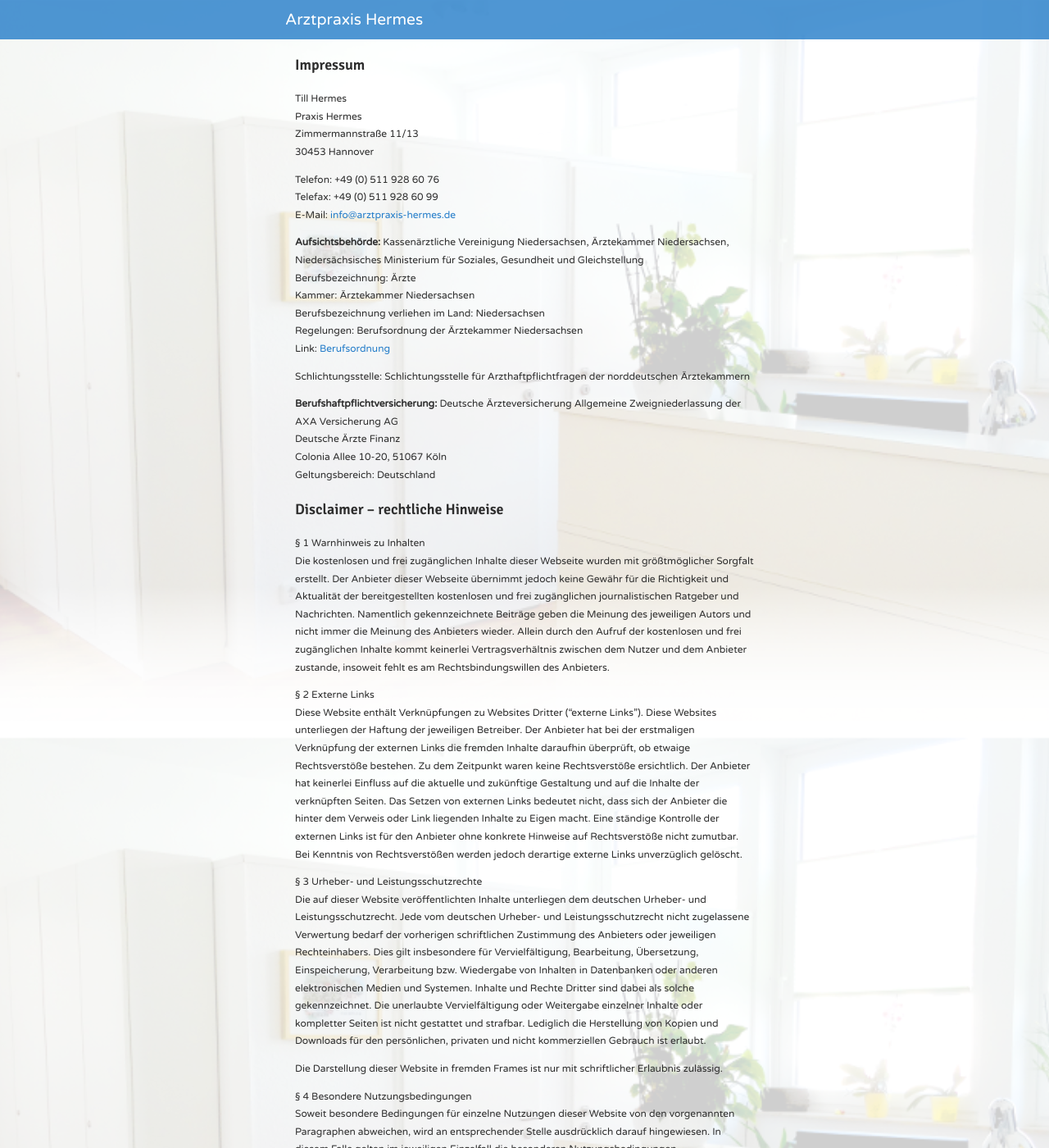
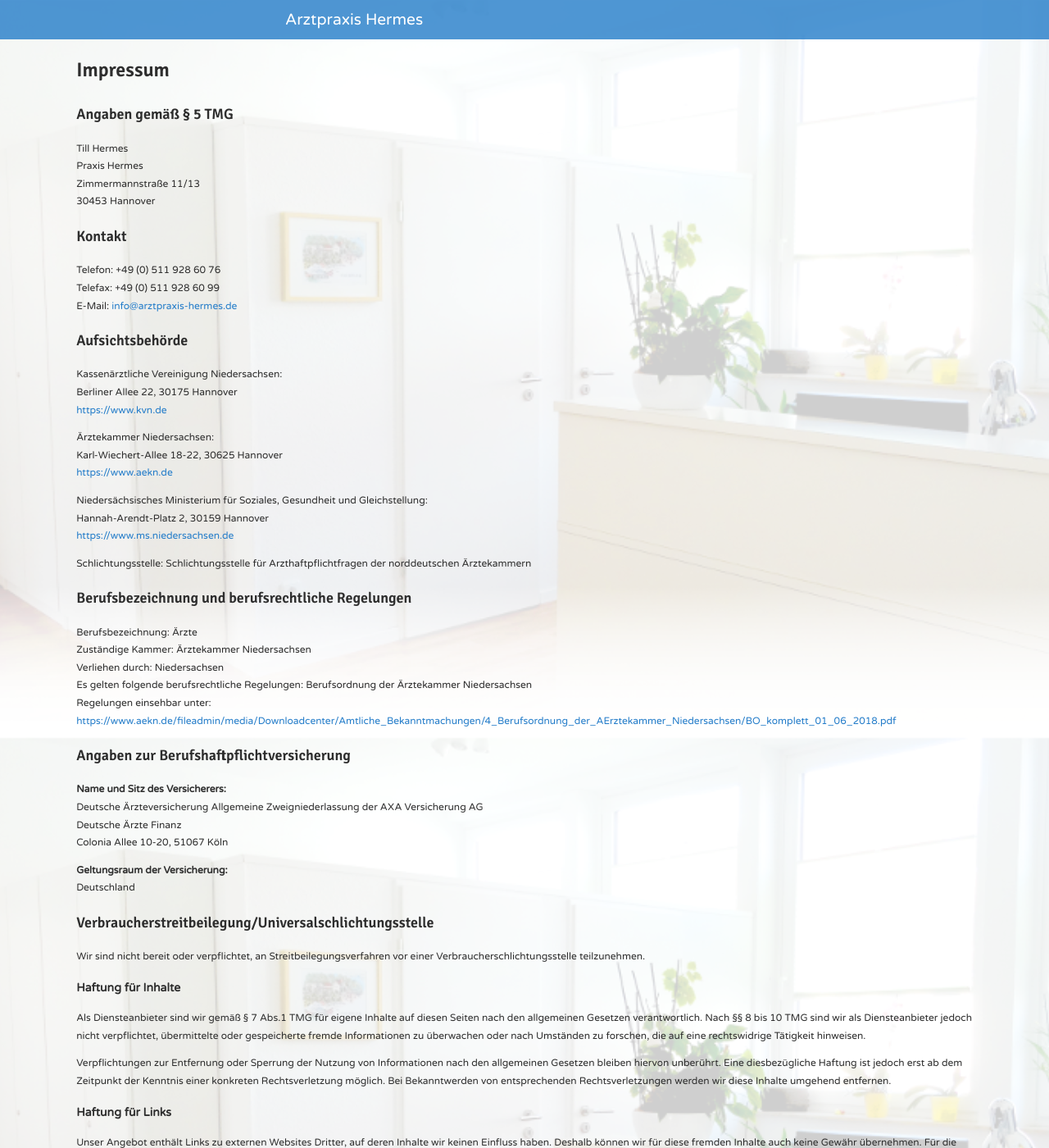
Before and after one commit to praxistill/praxistill.github.io, a Jekyll site: the page built from impressum.md, in a window 1280 px wide and 1400 px high. Shown: the whole window at 82% size. Built offline with Jekyll 4.4.1, drawn with Linux system fonts in a browser that asks for light colours; nearby versions of some CDN libraries; our own code applies the rules of GitHub Pages for plain Markdown files; some of the changed text lies outside the part shown.

Commit message:
impressum updated

```diff
--- a/_sass/_styling.scss
+++ b/_sass/_styling.scss
@@ -19,9 +19,7 @@
   font-family: "Signika", sans-serif;
   font-weight: 600;
 }
-h1 {
-  color: #e0e0e0;
-}
+
 a:link, a:visited, a:hover, a:active {
   text-decoration: none;
   color: color(default, base, primary);
--- a/impressum.md
+++ b/impressum.md
@@ -7,50 +7,82 @@
 ---
 
 Impressum
----------
+=========
+
+Angaben gemäß § 5 TMG
+---------------------
 
 Till Hermes
 Praxis Hermes
 Zimmermannstraße 11/13
 30453 Hannover
 
+Kontakt
+-------
+
 Telefon: +49 (0) 511 928 60 76
 Telefax: +49 (0) 511 928 60 99
 E-Mail: [info@arztpraxis-hermes.de](mailto:info@arztpraxis-hermes.de)
 
-**Aufsichtsbehörde:** Kassenärztliche Vereinigung Niedersachsen, Ärztekammer Niedersachsen, Niedersächsisches Ministerium für Soziales, Gesundheit und Gleichstellung
-Berufsbezeichnung: Ärzte
-Kammer: Ärztekammer Niedersachsen
-Berufsbezeichnung verliehen im Land: Niedersachsen
-Regelungen: Berufsordnung der Ärztekammer Niedersachsen
-Link: [Berufsordnung](https://www.aekn.de/fileadmin/media/Downloadcenter/Amtliche_Bekanntmachungen/4_Berufsordnung_der_AErztekammer_Niedersachsen/BO_komplett_01_06_2018.pdf)
+Aufsichtsbehörde
+----------------
+
+Kassenärztliche Vereinigung Niedersachsen:
+Berliner Allee 22, 30175 Hannover
+[https://www.kvn.de](https://www.kvn.de)
+
+Ärztekammer Niedersachsen:
+Karl-Wiechert-Allee 18-22, 30625 Hannover
+[https://www.aekn.de](https://www.aekn.de)
+
+Niedersächsisches Ministerium für Soziales, Gesundheit und Gleichstellung:
+Hannah-Arendt-Platz 2, 30159 Hannover
+[https://www.ms.niedersachsen.de](https://www.ms.niedersachsen.de/startseite/)
 
 Schlichtungsstelle: Schlichtungsstelle für Arzthaftpflichtfragen der norddeutschen Ärztekammern
 
+Berufsbezeichnung und berufsrechtliche Regelungen
+-------------------------------------------------
 
-**Berufshaftpflichtversicherung:** Deutsche Ärzteversicherung Allgemeine Zweigniederlassung der AXA Versicherung AG
+Berufsbezeichnung: Ärzte
+Zuständige Kammer: Ärztekammer Niedersachsen
+Verliehen durch: Niedersachsen
+Es gelten folgende berufsrechtliche Regelungen: Berufsordnung der Ärztekammer Niedersachsen
+Regelungen einsehbar unter:
+[https://www.aekn.de/fileadmin/media/Downloadcenter/Amtliche\_Bekanntmachungen/4\_Berufsordnung\_der\_AErztekammer\_Niedersachsen/BO\_komplett\_01\_06\_2018.pdf](https://www.aekn.de/fileadmin/media/Downloadcenter/Amtliche_Bekanntmachungen/4_Berufsordnung_der_AErztekammer_Niedersachsen/BO_komplett_01_06_2018.pdf)
+
+Angaben zur Berufshaftpflichtversicherung
+-----------------------------------------
+
+**Name und Sitz des Versicherers:**
+Deutsche Ärzteversicherung Allgemeine Zweigniederlassung der AXA Versicherung AG
 Deutsche Ärzte Finanz
 Colonia Allee 10-20, 51067 Köln
-Geltungsbereich: Deutschland
 
+**Geltungsraum der Versicherung:**
+Deutschland
 
+Verbraucher­streit­beilegung/Universal­schlichtungs­stelle
+----------------------------------------------------------
 
+Wir sind nicht bereit oder verpflichtet, an Streitbeilegungsverfahren vor einer Verbraucherschlichtungsstelle teilzunehmen.
 
-Disclaimer – rechtliche Hinweise
---------------------------------
+### Haftung für Inhalte
 
-§ 1 Warnhinweis zu Inhalten
-Die kostenlosen und frei zugänglichen Inhalte dieser Webseite wurden mit größtmöglicher Sorgfalt erstellt. Der Anbieter dieser Webseite übernimmt jedoch keine Gewähr für die Richtigkeit und Aktualität der bereitgestellten kostenlosen und frei zugänglichen journalistischen Ratgeber und Nachrichten. Namentlich gekennzeichnete Beiträge geben die Meinung des jeweiligen Autors und nicht immer die Meinung des Anbieters wieder. Allein durch den Aufruf der kostenlosen und frei zugänglichen Inhalte kommt keinerlei Vertragsverhältnis zwischen dem Nutzer und dem Anbieter zustande, insoweit fehlt es am Rechtsbindungswillen des Anbieters.
+Als Diensteanbieter sind wir gemäß § 7 Abs.1 TMG für eigene Inhalte auf diesen Seiten nach den allgemeinen Gesetzen verantwortlich. Nach §§ 8 bis 10 TMG sind wir als Diensteanbieter jedoch nicht verpflichtet, übermittelte oder gespeicherte fremde Informationen zu überwachen oder nach Umständen zu forschen, die auf eine rechtswidrige Tätigkeit hinweisen.
 
-§ 2 Externe Links
-Diese Website enthält Verknüpfungen zu Websites Dritter ("externe Links"). Diese Websites unterliegen der Haftung der jeweiligen Betreiber. Der Anbieter hat bei der erstmaligen Verknüpfung der externen Links die fremden Inhalte daraufhin überprüft, ob etwaige Rechtsverstöße bestehen. Zu dem Zeitpunkt waren keine Rechtsverstöße ersichtlich. Der Anbieter hat keinerlei Einfluss auf die aktuelle und zukünftige Gestaltung und auf die Inhalte der verknüpften Seiten. Das Setzen von externen Links bedeutet nicht, dass sich der Anbieter die hinter dem Verweis oder Link liegenden Inhalte zu Eigen macht. Eine ständige Kontrolle der externen Links ist für den Anbieter ohne konkrete Hinweise auf Rechtsverstöße nicht zumutbar. Bei Kenntnis von Rechtsverstößen werden jedoch derartige externe Links unverzüglich gelöscht.
+Verpflichtungen zur Entfernung oder Sperrung der Nutzung von Informationen nach den allgemeinen Gesetzen bleiben hiervon unberührt. Eine diesbezügliche Haftung ist jedoch erst ab dem Zeitpunkt der Kenntnis einer konkreten Rechtsverletzung möglich. Bei Bekanntwerden von entsprechenden Rechtsverletzungen werden wir diese Inhalte umgehend entfernen.
 
-§ 3 Urheber- und Leistungsschutzrechte
-Die auf dieser Website veröffentlichten Inhalte unterliegen dem deutschen Urheber- und Leistungsschutzrecht. Jede vom deutschen Urheber- und Leistungsschutzrecht nicht zugelassene Verwertung bedarf der vorherigen schriftlichen Zustimmung des Anbieters oder jeweiligen Rechteinhabers. Dies gilt insbesondere für Vervielfältigung, Bearbeitung, Übersetzung, Einspeicherung, Verarbeitung bzw. Wiedergabe von Inhalten in Datenbanken oder anderen elektronischen Medien und Systemen. Inhalte und Rechte Dritter sind dabei als solche gekennzeichnet. Die unerlaubte Vervielfältigung oder Weitergabe einzelner Inhalte oder kompletter Seiten ist nicht gestattet und strafbar. Lediglich die Herstellung von Kopien und Downloads für den persönlichen, privaten und nicht kommerziellen Gebrauch ist erlaubt.
+### Haftung für Links
 
-Die Darstellung dieser Website in fremden Frames ist nur mit schriftlicher Erlaubnis zulässig.
+Unser Angebot enthält Links zu externen Websites Dritter, auf deren Inhalte wir keinen Einfluss haben. Deshalb können wir für diese fremden Inhalte auch keine Gewähr übernehmen. Für die Inhalte der verlinkten Seiten ist stets der jeweilige Anbieter oder Betreiber der Seiten verantwortlich. Die verlinkten Seiten wurden zum Zeitpunkt der Verlinkung auf mögliche Rechtsverstöße überprüft. Rechtswidrige Inhalte waren zum Zeitpunkt der Verlinkung nicht erkennbar.
 
-§ 4 Besondere Nutzungsbedingungen
-Soweit besondere Bedingungen für einzelne Nutzungen dieser Website von den vorgenannten Paragraphen abweichen, wird an entsprechender Stelle ausdrücklich darauf hingewiesen. In diesem Falle gelten im jeweiligen Einzelfall die besonderen Nutzungsbedingungen.
+Eine permanente inhaltliche Kontrolle der verlinkten Seiten ist jedoch ohne konkrete Anhaltspunkte einer Rechtsverletzung nicht zumutbar. Bei Bekanntwerden von Rechtsverletzungen werden wir derartige Links umgehend entfernen.
 
-Quelle: [Impressum Muster von JuraForum.de](https://www.juraforum.de/impressum-generator/)
+### Urheberrecht
+
+Die durch die Seitenbetreiber erstellten Inhalte und Werke auf diesen Seiten unterliegen dem deutschen Urheberrecht. Die Vervielfältigung, Bearbeitung, Verbreitung und jede Art der Verwertung außerhalb der Grenzen des Urheberrechtes bedürfen der schriftlichen Zustimmung des jeweiligen Autors bzw. Erstellers. Downloads und Kopien dieser Seite sind nur für den privaten, nicht kommerziellen Gebrauch gestattet.
+
+Soweit die Inhalte auf dieser Seite nicht vom Betreiber erstellt wurden, werden die Urheberrechte Dritter beachtet. Insbesondere werden Inhalte Dritter als solche gekennzeichnet. Sollten Sie trotzdem auf eine Urheberrechtsverletzung aufmerksam werden, bitten wir um einen entsprechenden Hinweis. Bei Bekanntwerden von Rechtsverletzungen werden wir derartige Inhalte umgehend entfernen.
+
+Quelle: [eRecht24](https://www.e-recht24.de)
```
